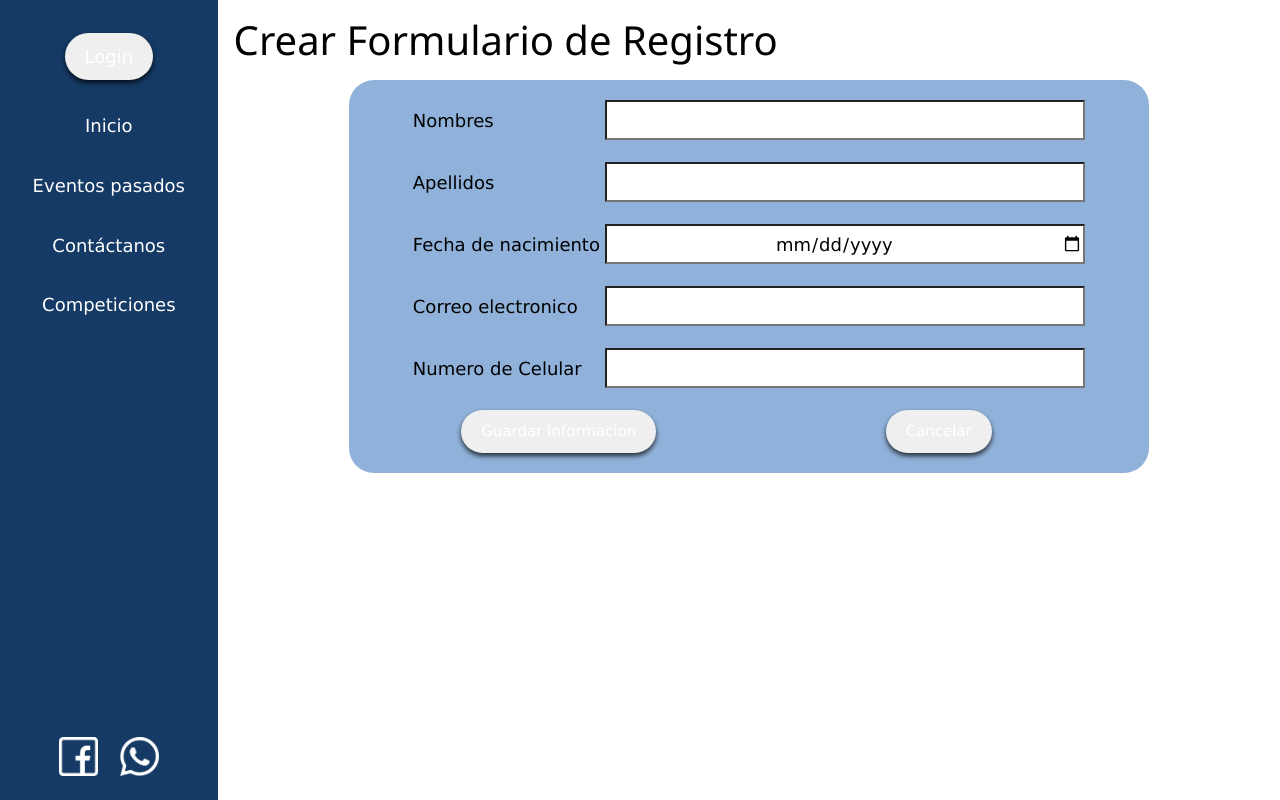
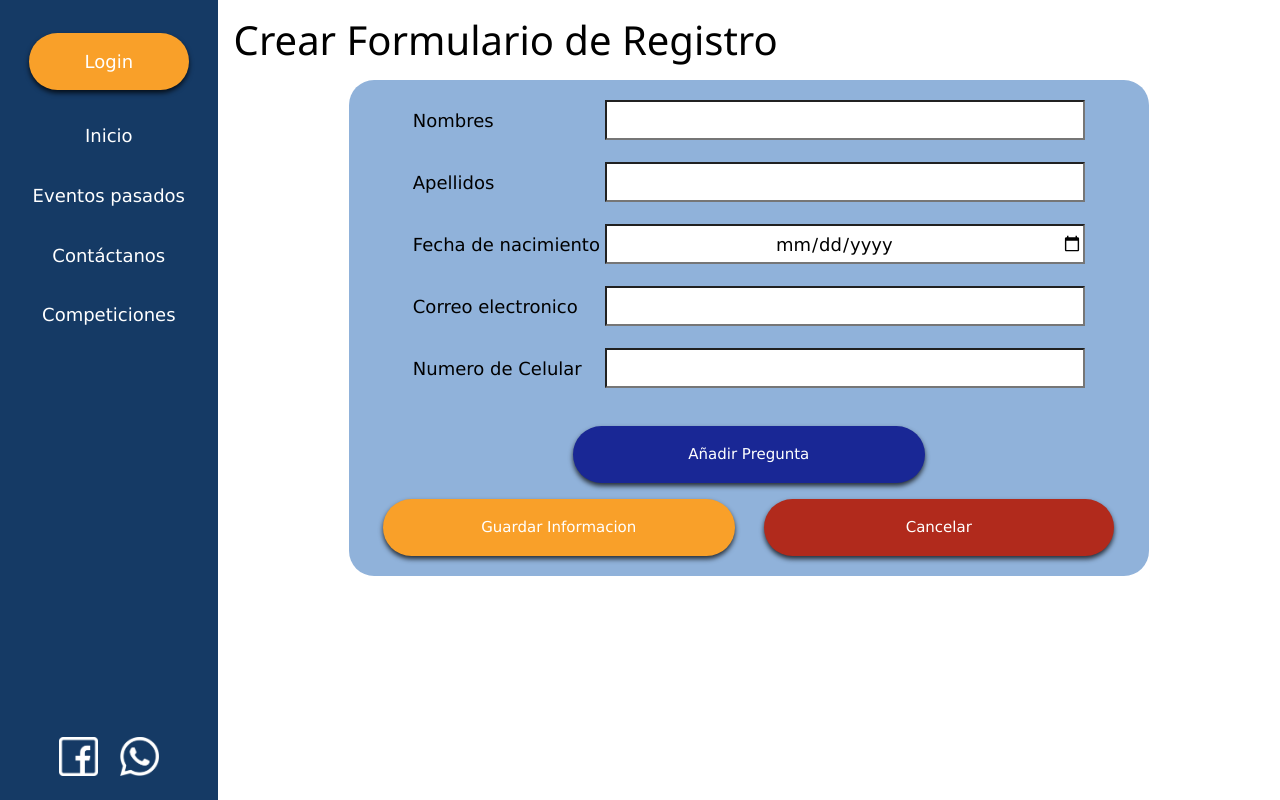
Before and after one commit to garyMamaniCortez/focasoft-front, a React (Create React App) app: page /CrearFormulario in a window 1280 px wide. Built offline with nearby package versions, Linux system fonts and the light colour scheme.

Commit message:
style:  se agregaron nuevos tipos de botones y se arreglo el tamaño de los botones.

```diff
--- a/src/components/organisms/createEventSection/CreateEventSection.jsx
+++ b/src/components/organisms/createEventSection/CreateEventSection.jsx
@@ -10,10 +10,10 @@ const CreateEventSection = ({CamposDeEntrada}) => {
       <Formulario CamposDeEntrada= {CamposDeEntrada}/>
         <div className="w3-row w3-center">
           <div className="createEventButton w3-col l6">
-          <Link to="/CrearFormulario"><Boton text="Formulario de registro" buttonType="formButton"></Boton></Link>
+          <Link to="/CrearFormulario"><Boton text="Formulario de registro" buttonType="botonAmarilloGrand"></Boton></Link>
           </div>
           <div className="w3-col l6">
-          <Boton text="Crear evento" buttonType="crudButton"></Boton>
+          <Boton text="Crear evento" buttonType="botonRojoGrand"></Boton>
           </div>
         </div>
 
--- a/src/components/organisms/createFormRegisterSec/CreateFormRegisterSec.jsx
+++ b/src/components/organisms/createFormRegisterSec/CreateFormRegisterSec.jsx
@@ -7,14 +7,17 @@ const CreateFormRegisterSec = ({CamposDeEntrada}) => {
   return (
     <Background>
       <Formulario CamposDeEntrada= {CamposDeEntrada}/>
+      <div className="w3-center w3-margin">
+        <Boton text="Añadir Pregunta" buttonType="botonAzul"></Boton>
+      </div>
       <div className="w3-row w3-center">
         <div className="createEventButton w3-col l6">
-        <Boton text="Guardar Informacion" buttonType="formButton"></Boton>
+        <Boton text="Guardar Informacion" buttonType="botonAmarilloGrand"></Boton>
         </div>
         <div className="w3-col l6">
-          <Boton text="Cancelar" buttonType="crudButton"></Boton>
-          </div>
+          <Boton text="Cancelar" buttonType="botonRojoGrand"></Boton>
         </div>
+      </div>
     </Background>
   );
 }
--- a/src/components/organisms/navbar/Navbar.jsx
+++ b/src/components/organisms/navbar/Navbar.jsx
@@ -12,7 +12,7 @@ function Navbar(){
             <nav className="navbar">
             <ul>
                 <li className="option">
-                    <Boton text="Login" buttonType="formButton"></Boton>
+                    <Boton text="Login" buttonType="botonAmarilloPeq"></Boton>
                 </li>
                 <li className="option">
                     <a href="#">Inicio</a>
```
